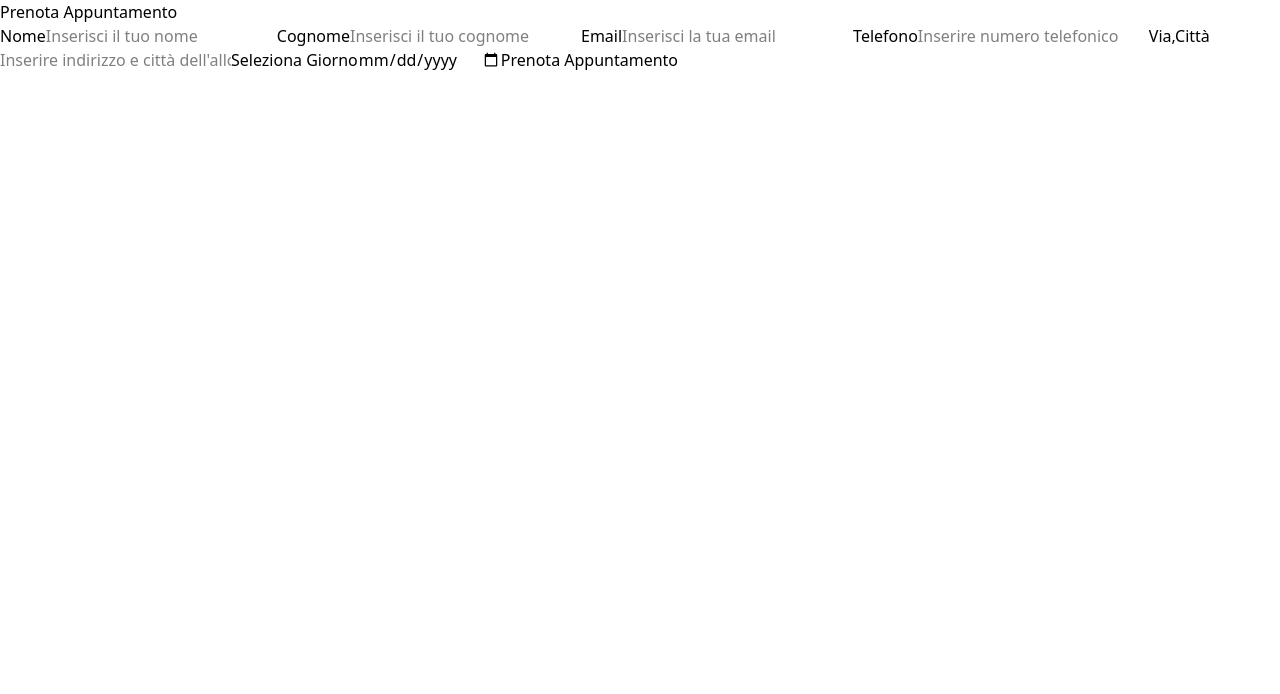
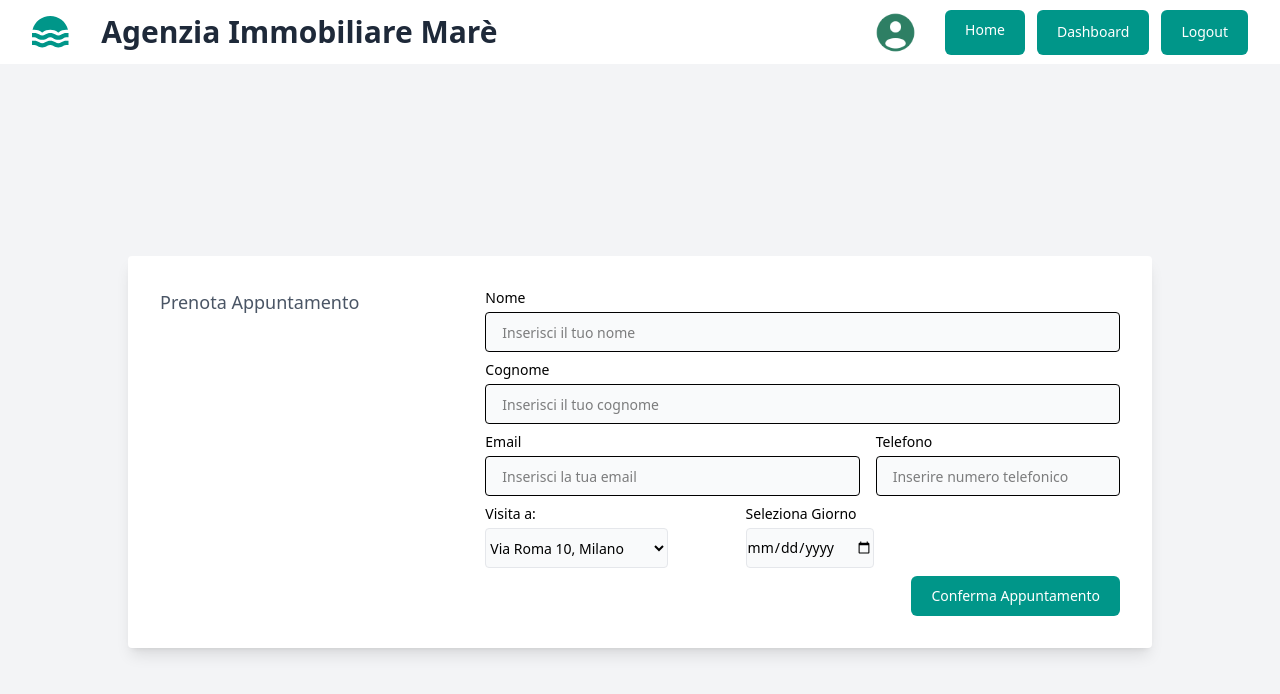
Before and after one commit to Fredinogran/sistema-di-login, a React (Vite) app in the folder login-s/: page /appuntamento in a window 1280 px wide. Shown: the top 694 px of the page. Built offline with nearby package versions, Linux system fonts and the light colour scheme; sample sign-in values are in the browser's storage.

Commit message:
Sistemato styling, reindirizzamenti e logica

```diff
--- a/login-s/src/App.css
+++ b/login-s/src/App.css
@@ -43,3 +43,9 @@
   margin-right: 250px;
   max-width: 1220px;
 }
+
+.logo {
+  height: 45px;
+  width: 45px;
+  margin-right: 3px;
+}
--- a/login-s/src/App.jsx
+++ b/login-s/src/App.jsx
@@ -1,6 +1,5 @@
 import "./App.css";
 import Appuntamento from "./components/Appuntamento";
-import Card from "./components/Card";
 import Dashboard from "./components/Dashboard";
 import Home from "./components/Home";
 import Login from "./components/login";
@@ -27,7 +26,11 @@ function App() {
           <Route path="/registrazione" element={<Registrazione />}></Route>
           <Route
             path="/appuntamento"
-            element={<Appuntamento></Appuntamento>}
+            element={
+              <Privacy>
+                <Appuntamento></Appuntamento>
+              </Privacy>
+            }
           ></Route>
           <Route path="*" element={<Navigate to="/home"></Navigate>}></Route>
         </Routes>
--- a/login-s/src/components/Appuntamento.jsx
+++ b/login-s/src/components/Appuntamento.jsx
@@ -1,6 +1,7 @@
 import { useState } from "react";
 import { useAuth } from "../context/authContext";
 import { Navigate, useNavigate } from "react-router-dom";
+import Navbar from "./Navbar";
 export default function Appuntamento() {
   const navigate = useNavigate();
   const { appuntamentos } = useAuth();
@@ -25,53 +26,141 @@ export default function Appuntamento() {
   }
   return (
     <>
+      <Navbar />
       <form onSubmit={handleSubmit}>
-        <h4>Prenota Appuntamento</h4>
+        <div className="min-h-screen p-6 bg-gray-100 flex items-center justify-center">
+          <div className="container max-w-screen-lg mx-auto">
+            <div>
+              <div className="bg-white rounded shadow-lg p-4 px-4 md:p-8 mb-6">
+                <div className="grid gap-4 gap-y-2 text-sm grid-cols-1 lg:grid-cols-3">
+                  <div className="text-gray-600">
+                    <p className="font-medium text-lg">Prenota Appuntamento</p>
+                  </div>
 
-        <label>Nome</label>
+                  <div className="lg:col-span-2">
+                    <div className="grid gap-4 gap-y-2 text-sm grid-cols-1 md:grid-cols-5">
+                      <div className="md:col-span-5">
+                        <label for="full_name">Nome</label>
                         <input
                           type="text"
                           name="nome_appuntamento"
                           placeholder="Inserisci il tuo nome"
                           onChange={handleChange}
+                          className="h-10 border mt-1 rounded px-4 w-full bg-gray-50"
                         />
+                      </div>
 
-        <label>Cognome</label>
+                      <div className="md:col-span-5">
+                        <label for="email">Cognome</label>
                         <input
                           type="text"
                           name="cognome_appuntamento"
                           placeholder="Inserisci il tuo cognome"
                           onChange={handleChange}
+                          className="h-10 border mt-1 rounded px-4 w-full bg-gray-50"
                         />
+                      </div>
 
-        <label>Email</label>
+                      <div className="md:col-span-3">
+                        <label for="address">Email</label>
                         <input
                           type="email"
                           name="email_appuntamento"
                           placeholder="Inserisci la tua email"
                           onChange={handleChange}
+                          className="h-10 border mt-1 rounded px-4 w-full bg-gray-50"
                         />
-        <label>Telefono</label>
+                      </div>
+
+                      <div className="md:col-span-2">
+                        <label for="city">Telefono</label>
                         <input
                           type="tel"
                           name="tel"
                           placeholder="Inserire numero telefonico "
                           onChange={handleChange}
+                          className="h-10 border mt-1 rounded px-4 w-full bg-gray-50"
                         />
-        <label>Via,Città</label>
-        {/* mettiamo select */}
+                      </div>
+
+                      <div className="md:col-span-2">
+                        <label for="country">Visita a:</label>
+                        <div>
+                          <select
+                            className="h-10 bg-gray-50 flex border border-gray-200 rounded items-center mt-1"
+                            name="via_citta"
+                            id="via_citta"
+                            onChange={handleChange}
+                          >
+                            <option value="Via_Roma_10_Milano">
+                              Via Roma 10, Milano
+                            </option>
+                            <option value="Via_Milano_22_Roma">
+                              Via Milano 22, Roma
+                            </option>
+                            <option value="Via_Torino_5_Torino">
+                              Via Torino 5, Torino
+                            </option>
+                            <option value="Via_Napoli_18_Napoli">
+                              Via Napoli 18, Napoli
+                            </option>
+                            <option value="Via_Genova_3_Genova">
+                              Via Genova 3, Genova
+                            </option>
+                            <option value="Via_Firenze_12_Bologna">
+                              Via Firenze 12, Bologna
+                            </option>
+                            <option value="Via_Montagna_7_Trento">
+                              Via Montagna 7, Trento
+                            </option>
+                            <option value="Via_Venezia_45_Venezia">
+                              Via Venezia 45, Venezia
+                            </option>
+                            <option value="Via_Palermo_20_Palermo">
+                              Via Palermo 20, Palermo
+                            </option>
+                            <option value="Via_Bari_9_Bari">
+                              Via Bari 9, Bari
+                            </option>
+                            <option value="Via_Trieste_14_Padova">
+                              Via Trieste 14, Padova
+                            </option>
+                            <option value="Via_Campagna_1_Siena">
+                              Via Campagna 1, Siena
+                            </option>
+                          </select>
+                        </div>
+                      </div>
+
+                      <div className="md:col-span-2">
+                        <label for="state">Seleziona Giorno</label>
+                        <div>
                           <input
-          type="text"
-          name="via_citta"
-          placeholder="Inserire indirizzo e città dell'alloggio "
+                            className="h-10 bg-gray-50 flex border border-gray-200 rounded items-center mt-1"
+                            type="date"
+                            name="data"
                             onChange={handleChange}
                           />
-        <label>Seleziona Giorno</label>
-        <input type="date" name="data" onChange={handleChange} />
+                        </div>
+                      </div>
 
-        <button onClick={() => navigate("/dashboard")}>
-          Prenota Appuntamento
+                      <div className="md:col-span-5 text-right">
+                        <div className="inline-flex items-end">
+                          <button
+                            onClick={() => navigate("/dashboard")}
+                            className="block rounded-md bg-teal-600 px-5 py-2.5 text-sm font-medium text-white transition hover:bg-teal-700"
+                          >
+                            Conferma Appuntamento
                           </button>
+                        </div>
+                      </div>
+                    </div>
+                  </div>
+                </div>
+              </div>
+            </div>
+          </div>
+        </div>
       </form>
     </>
   );
--- a/login-s/src/components/Card.jsx
+++ b/login-s/src/components/Card.jsx
@@ -10,10 +10,10 @@ export default function Card({
   bagni,
   parcheggio,
 }) {
-  const { login } = useAuth();
+  const { user } = useAuth();
   const navigate = useNavigate();
   function handleClick() {
-    if (login) {
+    if (user) {
       navigate("/appuntamento");
     } else {
       navigate("/login");
--- a/login-s/src/components/Navbar.jsx
+++ b/login-s/src/components/Navbar.jsx
@@ -1,4 +1,14 @@
+import { useAuth } from "../context/authContext";
+import { useNavigate } from "react-router-dom";
 export default function Navbar() {
+  const navigate = useNavigate();
+  const { user, logout } = useAuth();
+  function handleDashboard() {
+    navigate("/dashboard");
+  }
+  function handleLogout() {
+    logout();
+  }
   return (
     <>
       <header className="bg-white">
@@ -72,6 +82,40 @@ export default function Navbar() {
               </ul>
             </nav>
 
+            {user ? (
+              <>
+                <div className="flex flex-1 items-center justify-end md:justify-end gap-5">
+                  <div className="sm:flex sm:gap-3">
+                    <img
+                      className="logo"
+                      src="src/assets/user-circle-svgrepo-com.png"
+                      alt=""
+                    />
+                    <p className="flex items-center">
+                      {user.nome} {user.cognome}
+                    </p>
+                    <a
+                      className=" flex block rounded-md bg-teal-600 px-5 py-2.5 text-sm font-medium text-white transition hover:bg-teal-700 "
+                      href="http://localhost:5173/home"
+                    >
+                      Home
+                    </a>
+                    <button
+                      className="block rounded-md bg-teal-600 px-5 py-2.5 text-sm font-medium text-white transition hover:bg-teal-700"
+                      onClick={handleDashboard}
+                    >
+                      Dashboard
+                    </button>
+                    <button
+                      className="block rounded-md bg-teal-600 px-5 py-2.5 text-sm font-medium text-white transition hover:bg-teal-700"
+                      onClick={handleLogout}
+                    >
+                      Logout
+                    </button>
+                  </div>
+                </div>
+              </>
+            ) : (
               <div className="flex items-center gap-4">
                 <div className="sm:flex sm:gap-4">
                   <a
@@ -87,32 +131,9 @@ export default function Navbar() {
                   >
                     Registrati
                   </a>
-                <a
-                  className="block rounded-md bg-teal-600 px-5 py-2.5 text-sm font-medium text-white transition hover:bg-teal-700"
-                  href="http://localhost:5173/home"
-                >
-                  Home
-                </a>
                 </div>
-
-              <button className="block rounded-sm bg-gray-100 p-2.5 text-gray-600 transition hover:text-gray-600/75 md:hidden">
-                <span className="sr-only">Toggle menu</span>
-                <svg
-                  xmlns="http://www.w3.org/2000/svg"
-                  className="size-5"
-                  fill="none"
-                  viewBox="0 0 24 24"
-                  stroke="currentColor"
-                  strokeWidth="2"
-                >
-                  <path
-                    strokeLinecap="round"
-                    strokeLinejoin="round"
-                    d="M4 6h16M4 12h16M4 18h16"
-                  />
-                </svg>
-              </button>
               </div>
+            )}
           </div>
         </div>
       </header>
--- /dev/null
+++ b/login-s/src/components/riserva_appuntamento.jsx
@@ -0,0 +1,60 @@
+<div>
+  <h4>Prenota Appuntamento</h4>
+
+  <label>Nome</label>
+  <input
+    type="text"
+    name="nome_appuntamento"
+    placeholder="Inserisci il tuo nome"
+    onChange={handleChange}
+  />
+
+  <label>Cognome</label>
+  <input
+    type="text"
+    name="cognome_appuntamento"
+    placeholder="Inserisci il tuo cognome"
+    onChange={handleChange}
+  />
+
+  <label>Email</label>
+  <input
+    type="email"
+    name="email_appuntamento"
+    placeholder="Inserisci la tua email"
+    onChange={handleChange}
+  />
+  <label>Telefono</label>
+  <input
+    type="tel"
+    name="tel"
+    placeholder="Inserire numero telefonico "
+    onChange={handleChange}
+  />
+  <label>Via,Città</label>
+  <select name="via_citta" id="via_citta" onChange={handleChange}>
+    <option value="Via_Roma_10_Milano">Via Roma 10, Milano</option>
+    <option value="Via_Milano_22_Roma">Via Milano 22, Roma</option>
+    <option value="Via_Torino_5_Torino">Via Torino 5, Torino</option>
+    <option value="Via_Napoli_18_Napoli">Via Napoli 18, Napoli</option>
+    <option value="Via_Genova_3_Genova">Via Genova 3, Genova</option>
+    <option value="Via_Firenze_12_Bologna">Via Firenze 12, Bologna</option>
+    <option value="Via_Montagna_7_Trento">Via Montagna 7, Trento</option>
+    <option value="Via_Venezia_45_Venezia">Via Venezia 45, Venezia</option>
+    <option value="Via_Palermo_20_Palermo">Via Palermo 20, Palermo</option>
+    <option value="Via_Bari_9_Bari">Via Bari 9, Bari</option>
+    <option value="Via_Trieste_14_Padova">Via Trieste 14, Padova</option>
+    <option value="Via_Campagna_1_Siena">Via Campagna 1, Siena</option>
+  </select>
+  {/* <input
+  type="text"
+  name="via_citta"
+  placeholder="Inserire indirizzo e città dell'alloggio "
+  onChange={handleChange}
+/> */}
+
+  <label>Seleziona Giorno</label>
+  <input type="date" name="data" onChange={handleChange} />
+
+  <button onClick={() => navigate("/dashboard")}>Prenota Appuntamento</button>
+</div>;
--- a/login-s/src/context/authContext.jsx
+++ b/login-s/src/context/authContext.jsx
@@ -69,8 +69,7 @@ export default function AuthProvider({ children }) {
     setUser(null);
   }
   function appuntamentos(userApp) {
-    const appUser = user.appuntamenti.push(userApp);
-    setUser(appUser);
+    setUser({ ...user, ...userApp });
     localStorage.setItem("user", JSON.stringify(user));
   }
   // Qui forniamo tutti i dati e le funzioni utili a chiunque userà useAuth() nella propria componente
```
Also changed, not shown: login-s/src/components/Dashboard.jsx (+4 -3 lines), login-s/src/components/Registrazione.jsx (+13 -2 lines), login-s/src/components/login.jsx (+8 -2 lines), login-s/src/assets/user-circle-svgrepo-com.png (added). Lines whose indentation alone changed are shown as unchanged.
